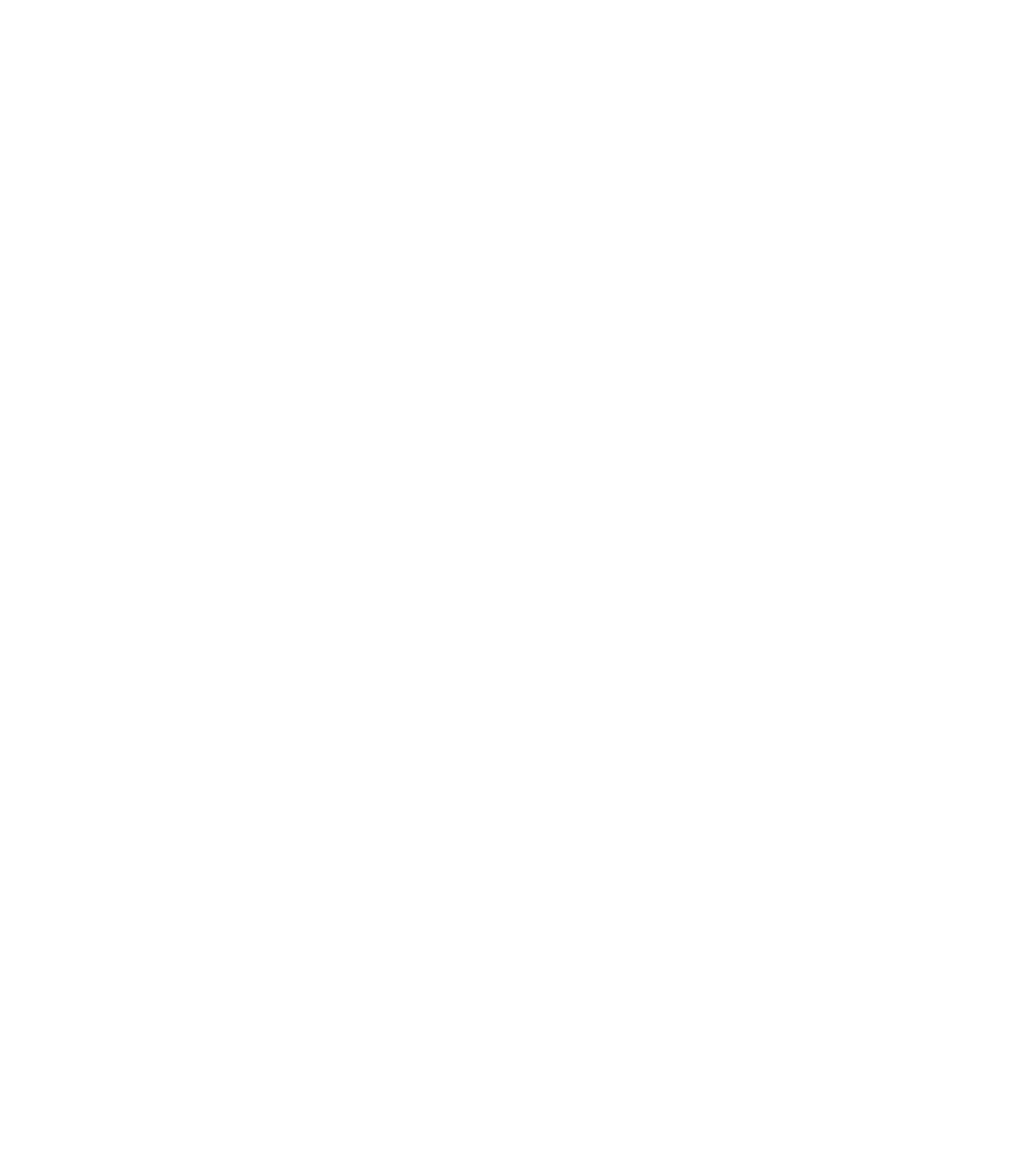
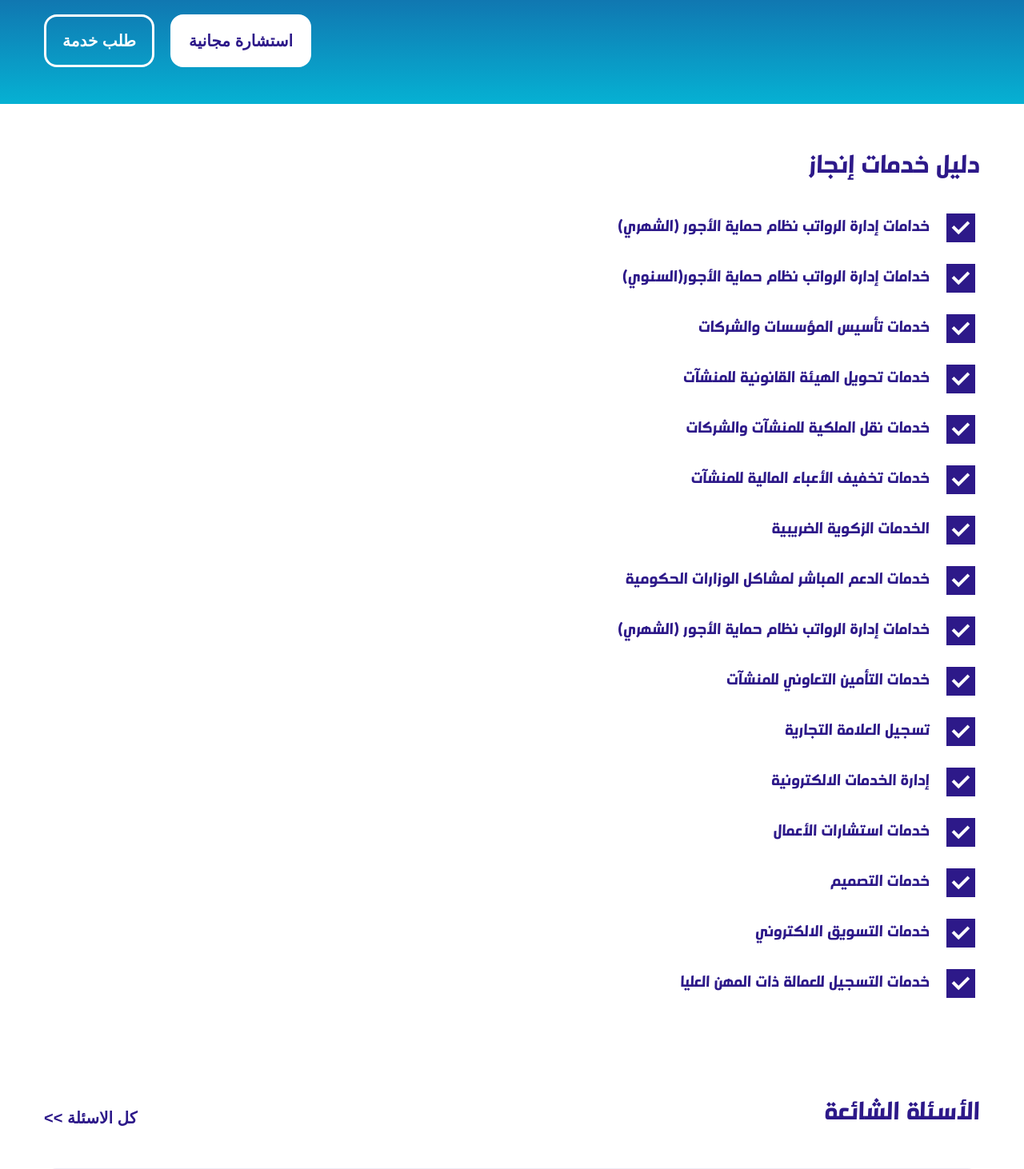
Before and after one commit to meldisoukyy/enjaaz-client, a React (Vite) app: page /service-guide in a window 1280 px wide. Before the commit this address had no page. Shown: the part 320-1782 px from the top of the page at 80% size. Before the commit the page ends 800 px from the top, so only its background shows below. Built offline with nearby package versions, Linux system fonts and the light colour scheme; a web font is replaced by a local one.

Commit message:
finished:ServiceGuide

```diff
--- a/index.html
+++ b/index.html
@@ -8,6 +8,9 @@
     <link rel="preconnect" href="https://fonts.gstatic.com" crossorigin>
     <link href="https://fonts.googleapis.com/css2?family=Changa:wght@200;300;400;500;600;700;800&display=swap" rel="stylesheet">
 
+    <link rel="preconnect" href="https://fonts.googleapis.com">
+<link rel="preconnect" href="https://fonts.gstatic.com" crossorigin>
+<link href="https://fonts.googleapis.com/css2?family=Rubik:wght@300;400;500;600;700;800;900&display=swap" rel="stylesheet">
     <meta name="viewport" content="width=device-width, initial-scale=1.0" />
     <title>Vite + React</title>
 
--- a/src/App.jsx
+++ b/src/App.jsx
@@ -4,6 +4,7 @@
 import Home from "./Pages/Home/Home";
 import './app.scss';
 import About from "./Pages/About/About";
+import ServiceGuide from "./Pages/ServiceGuide/ServiceGuide";
 function App() {
   const Layout = () => {
     return (
@@ -19,6 +20,7 @@
       <Route path="/" element={<Layout />}>
         <Route path="/" element={<Home />}/>
         <Route path="/about" element={<About />}/>
+        <Route path="/service-guide" element={<ServiceGuide />}/>
       </Route>
     </Routes>
   )
--- /dev/null
+++ b/src/Components/AboutSec/AboutSec.jsx
@@ -0,0 +1,21 @@
+import React from 'react'
+import './AboutSec.scss'
+const AboutSec = () => {
+  return (
+    <div className='AboutSec'>
+        <div className="container">
+            <h1>من هي إنجاز للخدمات؟</h1>
+            <div className='image'>
+                <img src="/images/1.png" alt="" />
+            </div>
+            <p>شركة "إنجاز" تأسست عام 2014 وتخصصت في مجال منح الخدمات لكافة الأعمال والمشاريع والمنشآت والشركات، تقدم شركتنا توجيهات فعّالة وحلولاً متكاملة وسريعة لتلبية احتياجات المؤسسات والشركات. يتميز فريقنا المؤهل بتصميم خطط منهجية تهدف إلى تسريع عملية حل المشكلات، وبالإضافة إلى ذلك، نولي اهتمامًا خاصًا لتدريب وتأهيل الكوادر العاملة في هذه المؤسسات.</p>
+            <h1>رؤيتنا؟</h1>
+            <p>نكرس رؤيتنا واهتمامنا الشديد لتحقيق مكانة مرموقة في مجال الجودة والاحتراف في خدماتنا. ونسعى جاهدين لنكون روّادًا في هذا القطاع في بلدنا، كشركة متعددة الخدمات، نعمل بكل قوتنا ونسخّر جميع مواردنا من أجل إرضاء عملائنا وتحفيز موظفينا، ونسعى معًا نحو تحقيق التميز والإبداع.</p>
+            <h1>مهمتنا؟</h1>
+            <p>بذلنا جهدًا متواصلًا لبناء أسس قوية دائمًا في مجال الابتكار وتحسين الخدمات التي نقدمها. نسعى بجدية لاستكشاف فرص جديدة وتقديم حلول مثالية، بالإضافة إلى الاستثمار وتقديم الاستشارات التي تعزز الكفاءة والفاعلية. نحن نسعى إلى بناء علاقات تعاونية قوية مع الشركات والوزارات والهيئات الحكومية المعنية، ونهدف إلى أن نكون لاعبين أساسيين في نجاح عملائنا وازدهارهم.</p>
+        </div>
+    </div>
+  )
+}
+
+export default AboutSec
--- /dev/null
+++ b/src/Components/AboutSec/AboutSec.scss
@@ -0,0 +1,49 @@
+.AboutSec{
+    padding: 60px 0;
+    .container{
+        display: flex;
+        justify-content: center;
+        align-items: center;
+        flex-direction: column;
+        gap: 32px;
+        @media (max-width:767px) {
+            gap: 25px;
+        }
+        h1{
+            text-align: center;
+            font-size: 32px;
+            font-weight: 500;
+            line-height: 54px;
+            font-family: "rptBold";
+            color: var(--mcolor);
+            @media (max-width:767px) {
+                line-height: unset;
+                text-align: center;
+                padding: 0px 15px;
+                font-size: 30px;
+            }
+        }
+        .image{
+            min-height: 250px;
+            img{
+
+                object-fit: cover;
+            }
+        }
+        p{
+            color: var(--mcolor);
+            font-family: Rubik;
+            font-size: 24px;
+            font-weight: 500;
+            line-height: 48px;
+            letter-spacing: 0em;
+            text-align: right;
+            @media (max-width:767px) {
+                line-height: 40px;
+                text-align: center;
+                padding: 0px 15px;
+                font-size: 18px;
+            }
+        }
+    }
+}
--- a/src/Components/CommonHead/CommonHead.jsx
+++ b/src/Components/CommonHead/CommonHead.jsx
@@ -1,13 +1,13 @@
 import React from "react";
 import { Link } from "react-router-dom";
 import './CommonHead.scss'
-const CommonHead = ({title,path}) => {
+const CommonHead = ({ title, path }) => {
   return (
     <div className="CommonHead">
       <div className="container">
         <h1>{title}</h1>
-            <p>الصفحة الرئيسية \
-                <span>{path}</span>
+        <p>{path}
+          <span>{title}</span>
         </p>
         <div className="buttons">
           <Link to="/shop">
--- a/src/Components/CommonQ/CommonQ.scss
+++ b/src/Components/CommonQ/CommonQ.scss
@@ -7,10 +7,10 @@
     justify-content: space-between;
     align-items: center;
     h1 {
-      color: var(--mcolor);
-      font-family: "rptBold", sans-serif;
-      font-size: 32px;
-      font-weight: 700;
+        font-size: 32px;
+        font-weight: 500;
+        font-family: "rptBold";
+        color: var(--mcolor);
       @media (max-width:992px) {
           text-align: center;
       }
--- a/src/Components/Navbar/Navbar.jsx
+++ b/src/Components/Navbar/Navbar.jsx
@@ -26,11 +26,12 @@
                             <li>الصفحة الرئيسية</li>
                         </NavLink>
                         <NavLink to="/about">
-
                             <li>نبذة عنا</li>
                         </NavLink>
                         <li>خدمة جربني</li>
+                        <NavLink to="/service-guide">
                             <li>دليل الخدمات</li>
+                        </NavLink>
                         <li>اتصل بنا</li>
                         <li>الباقات</li>
                         <li>الأسئلة الشائعة</li>
--- a/src/Pages/About/About.jsx
+++ b/src/Pages/About/About.jsx
@@ -4,11 +4,13 @@
 import CounterUp from "../../Components/CounterUp/CounterUp";
 import Partners from "../../Components/Partners/Partners";
 import Reviews from "../../Components/Reviews/Reviews";
+import AboutSec from "../../Components/AboutSec/AboutSec";
 
 const About = () => {
   return (
     <div>
-      <CommonHead title="نبذة عنا" path=" من نحن ؟"/>
+      <CommonHead title="نبذة عنا" path="الصفحة الرئيسية \"/>
+      <AboutSec/>
       <Different/>
       <CounterUp/>
       <Partners/>
--- /dev/null
+++ b/src/Pages/ServiceGuide/ServiceGuide.jsx
@@ -0,0 +1,50 @@
+import React from 'react'
+import './ServiceGuide.scss'
+import CommonHead from '../../Components/CommonHead/CommonHead'
+import CommonQ from '../../Components/CommonQ/CommonQ'
+const ServiceGuide = () => {
+    const data = [
+        "خدامات إدارة الرواتب نظام حماية الأجور (الشهري)",
+        "خدامات إدارة الرواتب نظام حماية الأجور(السنوي)",
+        "خدمات تأسيس المؤسسات والشركات",
+        "خدمات تحويل الهيئة القانونية للمنشآت",
+        "خدمات نقل الملكية للمنشآت والشركات",
+        "خدمات تخفيف الأعباء المالية للمنشآت",
+        "الخدمات الزكوية الضريبية",
+        "خدمات الدعم المباشر لمشاكل الوزارات الحكومية",
+        "خدامات إدارة الرواتب نظام حماية الأجور (الشهري)",
+        "خدمات التأمين التعاوني للمنشآت",
+        "تسجيل العلامة التجارية",
+        "إدارة الخدمات الالكترونية",
+        "خدمات استشارات الأعمال",
+        "خدمات التصميم",
+        "خدمات التسويق الالكتروني",
+        "خدمات التسجيل للعمالة ذات المهن العليا",
+    ]
+    return (
+        <div className='ServiceGuide'>
+            <CommonHead title="دليل الخدمات" path="الصفحة الرئيسية \" />
+            <div className="guide">
+                <div className="container">
+                    <h1>دليل خدمات إنجاز</h1>
+                    <div className="items">
+                        {data.map((item) => {
+                            return (
+                                <div className="item">
+                                    <div className="icon swing-in-top-fwd">
+                                        <img src="/images/tick.png" alt="" />
+                                    </div>
+                                    <p>{item}</p>
+                                </div>
+                            )
+                        })}
+
+                    </div>
+                </div>
+            </div>
+            <CommonQ />
+        </div>
+    )
+}
+
+export default ServiceGuide
--- /dev/null
+++ b/src/Pages/ServiceGuide/ServiceGuide.scss
@@ -0,0 +1,70 @@
+.ServiceGuide {
+  .guide {
+    padding: 60px 0;
+    direction: rtl;
+
+
+    @keyframes swing-in-top-fwd {
+      0% {
+        transform: rotateX(-100deg);
+        transform-origin: top;
+        opacity: 0;
+      }
+      100% {
+        transform: rotateX(0deg);
+        transform-origin: top;
+        opacity: 1;
+      }
+    }
+
+    .container {
+      display: flex;
+      flex-direction: column;
+      gap: 25px;
+    }
+    h1 {
+      font-size: 32px;
+      font-weight: 500;
+      font-family: "rptBold";
+      color: var(--mcolor);
+      @media (max-width: 992px) {
+        text-align: center;
+      }
+      @media (max-width: 767px) {
+        font-size: 29px;
+      }
+    }
+    .items {
+      display: flex;
+      flex-direction: column;
+      gap: 15px;
+      .item {
+        display: flex;
+        align-items: center;
+        gap: 15px;
+        width: fit-content;
+        cursor: pointer;
+        &:hover .icon {
+            animation: swing-in-top-fwd 0.5s cubic-bezier(0.175, 0.885, 0.32, 1.275)
+            both;
+        }
+        .icon {
+          @media (max-width: 767px) {
+            width: 30px;
+            min-width: 30px;
+          }
+        }
+        p {
+          font-weight: 500;
+          font-family: "rptBold";
+          font-size: 20px;
+          line-height: 34px;
+          color: var(--mcolor);
+          @media (max-width: 767px) {
+            font-size: 19px;
+          }
+        }
+      }
+    }
+  }
+}
```
Also changed, not shown: public/images/tick.png (added). Lines whose indentation alone changed are shown as unchanged.
